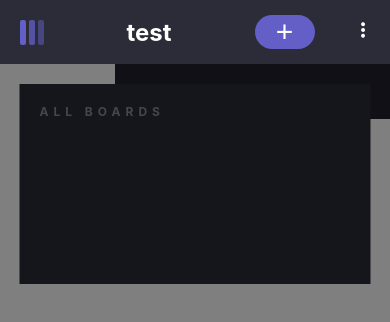
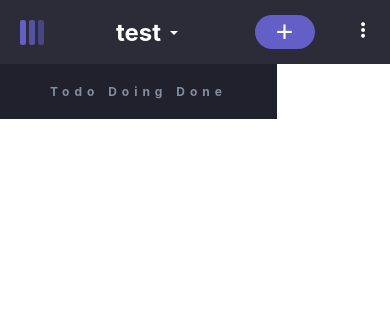
Before and after one commit to lamba01/Task-Management-App, a React (Create React App) app in the folder client/: page / in a window 390 px wide. Shown: the top 322 px of the page. Built offline with nearby package versions, Linux system fonts and the light colour scheme.

Commit message:
finished header design and responsiveness

```diff
--- /dev/null
+++ b/client/src/components/SidebarToggle.jsx
@@ -0,0 +1,13 @@
+import React from 'react';
+import "../styles/sidebartoggle.css"
+import { IoMdArrowDropdown,  IoMdArrowDropup } from "react-icons/io";
+
+const SidebarToggle = ({ isOpen, onClick }) => {
+  return (
+    <div className="sidebar-toggle" onClick={onClick}>
+      {isOpen ? < IoMdArrowDropup /> : <IoMdArrowDropdown />}
+    </div>
+  );
+};
+
+export default SidebarToggle;
--- a/client/src/modal/NavBar.jsx
+++ b/client/src/modal/NavBar.jsx
@@ -1,10 +1,11 @@
 import React, { useState } from 'react';
 import { SlOptionsVertical } from "react-icons/sl"
 import './navbar.css'
+import SidebarToggle from '../components/SidebarToggle';
 import logo from "./images/logo-light.svg"
 import mobilelogo from "./images/logo-mobile.svg"
 
-const NavBar = () => {
+const NavBar = ({ toggleSidebar, isSidebarVisible }) => {
   const [dropdownVisible, setDropdownVisible] = useState(false);
 
   const toggleDropdown = () => {
@@ -13,12 +14,6 @@ const NavBar = () => {
   return (
     <nav className="navbar">
     <div className="navbar-container containerr">
-      <input type="checkbox" name="" id="" />
-      {/* <div className="hamburger-lines">
-        <span className="line line1"></span>
-        <span className="line line2"></span>
-        <span className="line line3"></span>
-      </div> */}
       <ul className ="menu-items">
       <button className='add-task-btn'>+Add new task</button>
       <button className='add-task-mobile'>+</button>
@@ -31,9 +26,13 @@ const NavBar = () => {
             )}
 
       </ul>
-      <h1 className='board-name'>test</h1>
+    <div className='board-name-container'>
+    <h1 className='board-name'>test</h1>
+    <SidebarToggle isOpen={isSidebarVisible} onClick={toggleSidebar} />
+    </div>
      <img className ="logo" src={logo} alt="logo" />
      <img className='mobile-logo' src={mobilelogo} alt="mobile-logo" />
+
     </div>
   </nav>
   );
--- a/client/src/modal/SideBar.jsx
+++ b/client/src/modal/SideBar.jsx
@@ -1,15 +1,15 @@
-import React from 'react'
-import "./sidebar.css"
+import React from 'react';
+import './sidebar.css';
 
-function SideBar() {
+function SideBar({ isVisible }) {
   return (
-    <div className="side">
-    <div className="overlay"></div>
-    <div className='sidebar'>
-      <h6 className='all-boards'>all boards</h6>
+    <div className={`side ${isVisible ? 'visible' : 'novisible'}`}>
+      <div className="overlay"></div>
+      <div className='sidebar'>
+        <h6 className='all-boards'>all boards</h6>
       </div>
     </div>
-  )
+  );
 }
 
-export default SideBar
+export default SideBar;
--- a/client/src/modal/navbar.css
+++ b/client/src/modal/navbar.css
@@ -38,7 +38,7 @@
   width: 150px;
   height: 30px;
 }
-.board-name {
+.board-name-container {
   order: 2;
 }
 .navbar a {
@@ -132,4 +132,9 @@
     border-radius: 50px;
     font-size: 30px;
   }
+  .board-name-container {
+    display: flex;
+    justify-content: center;
+    align-items: center;
+  }
 }
--- a/client/src/modal/sidebar.css
+++ b/client/src/modal/sidebar.css
@@ -32,6 +32,9 @@
     height: 100%;
     z-index: 10;
   }
+  .side.novisible {
+    display: none;
+  }
 }
 @media (max-width: 500px) {
   .sidebar {
--- a/client/src/pages/Home/Home.jsx
+++ b/client/src/pages/Home/Home.jsx
@@ -1,15 +1,21 @@
-import React from 'react'
+import React, { useState } from 'react'
 import SideBar from '../../modal/SideBar'
 import TaskBody from '../../modal/TaskBody'
 import NavBar from '../../modal/NavBar'
 import './home.css'
 
 function Home() {
+  const [isSidebarVisible, setSidebarVisibility] = useState(false);
+
+  const toggleSidebar = () => {
+    setSidebarVisibility(!isSidebarVisible);
+  };
+
   return (
     <div>
-    <NavBar />
+    <NavBar toggleSidebar={toggleSidebar} isSidebarVisible={isSidebarVisible} />
     <main>
-    <SideBar />
+    <SideBar isVisible={isSidebarVisible} />
     <TaskBody />
     </main>
     </div>
--- /dev/null
+++ b/client/src/styles/sidebartoggle.css
@@ -0,0 +1,10 @@
+.sidebar-toggle {
+  display: none;
+}
+@media (max-width: 767px) {
+  .sidebar-toggle {
+    display: block;
+    margin-top: 5px;
+    margin-left: 5px;
+  }
+}
```
